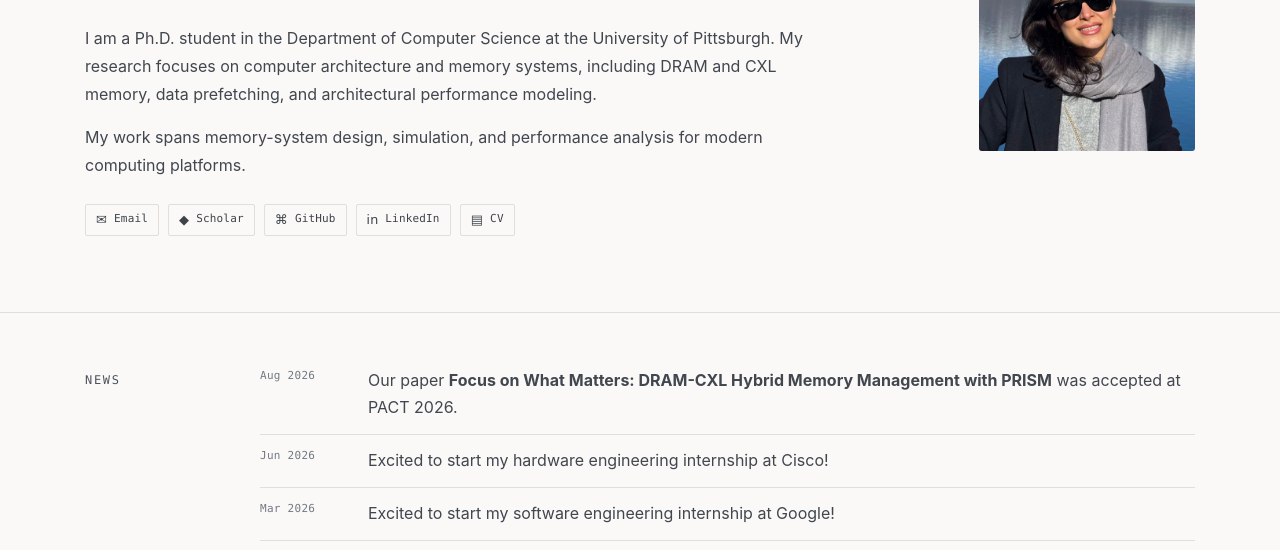
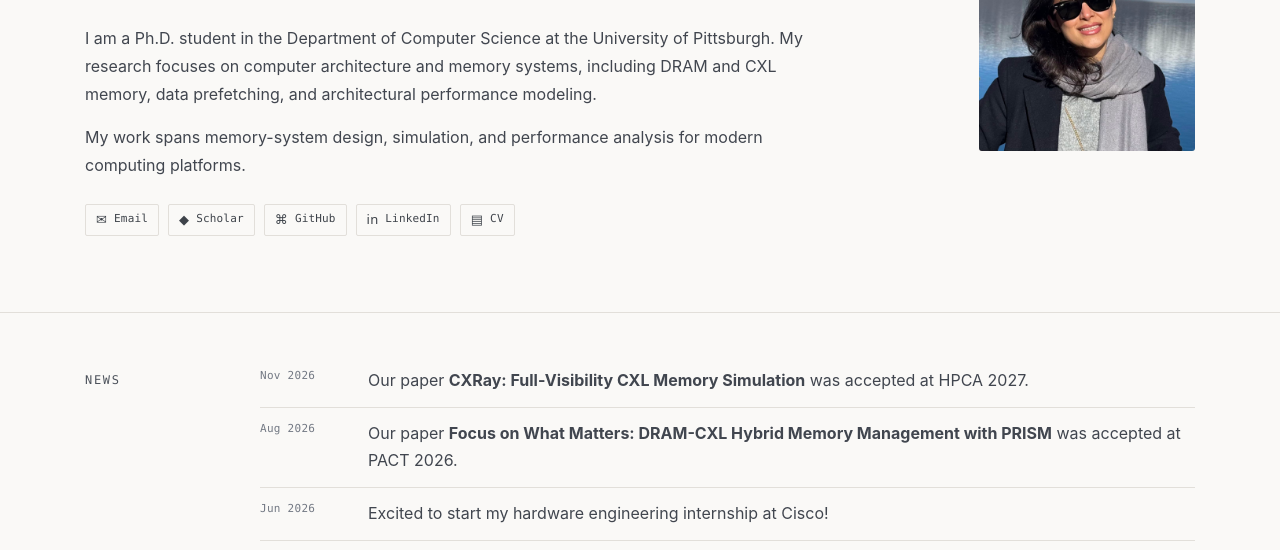
Before and after one commit to Fatemehgolshan/fatemehgolshan.github.io, a plain HTML site: page index.html in a window 1280 px wide. Shown: the part 238-788 px from the top of the page. Drawn offline with Linux system fonts and the light colour scheme.

Commit message:
Add HPCA 2027 acceptance news item

```diff
--- a/index.html
+++ b/index.html
@@ -338,6 +338,10 @@
         <div class="section-content">
 <ul class="news-list">
   <li class="news-item">
+    <time class="date" datetime="2026-11">Nov 2026</time>
+    <span>Our paper <strong>CXRay: Full-Visibility CXL Memory Simulation</strong> was accepted at HPCA 2027.</span>
+  </li>
+  <li class="news-item">
     <time class="date" datetime="2026-08">Aug 2026</time>
     <span>Our paper <strong>Focus on What Matters: DRAM-CXL Hybrid Memory Management with PRISM</strong> was accepted at PACT 2026.</span>
   </li>
```
